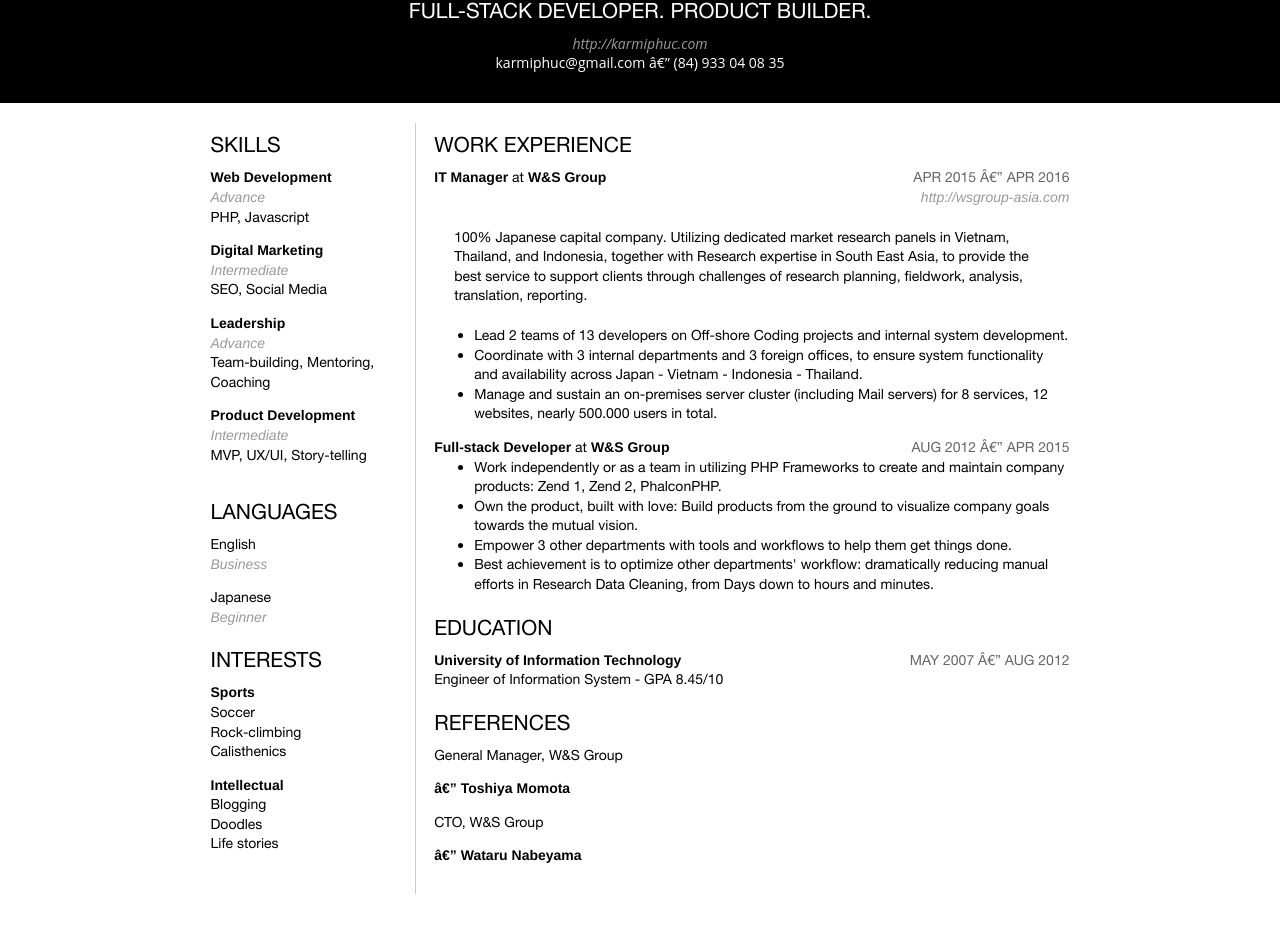
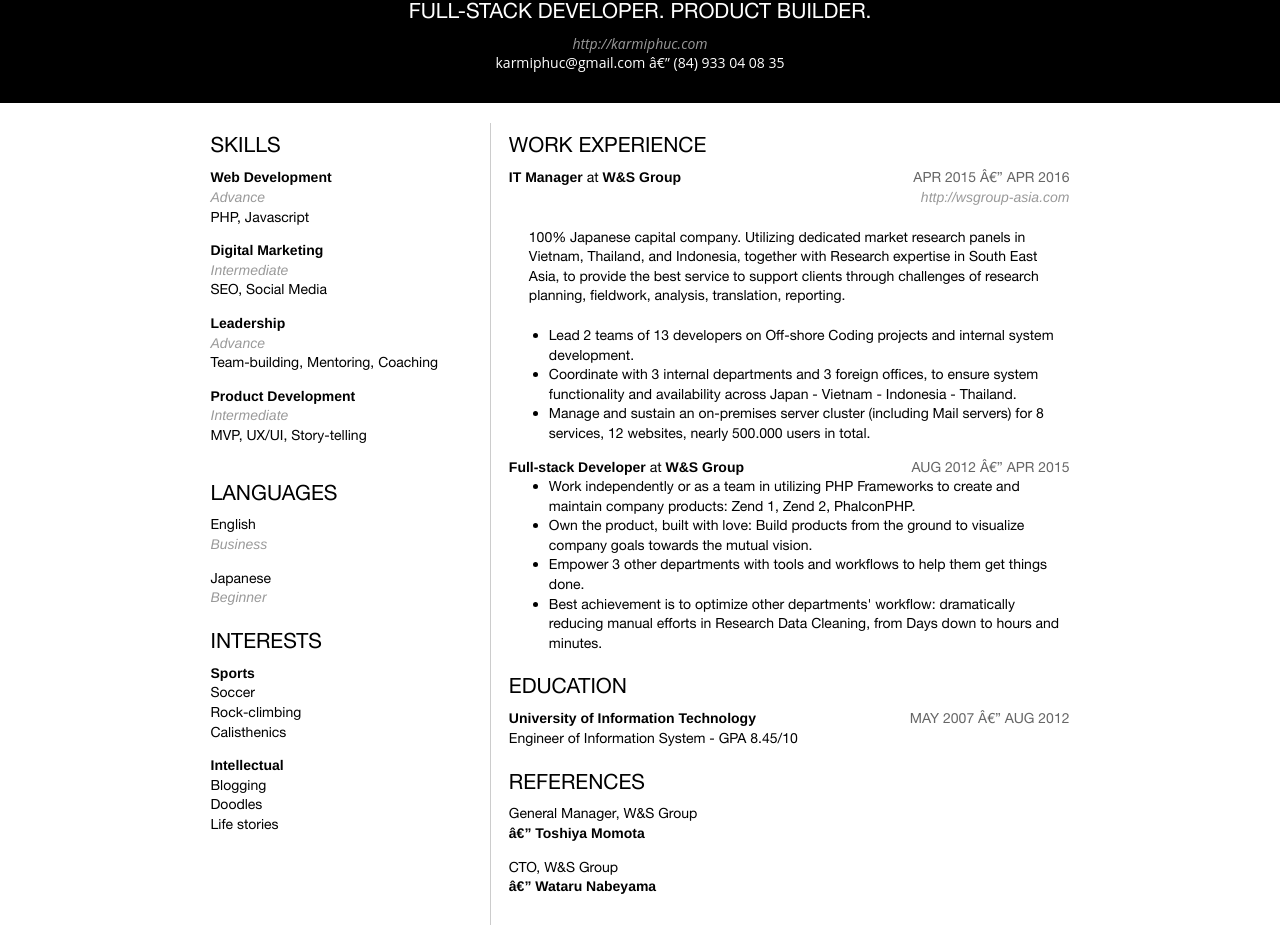
Before and after one commit to karmiphuc/json-resume, a plain HTML site: page index.html in a window 1280 px wide. Shown: the part 99-1032 px from the top of the page. Drawn offline with Linux system fonts and the light colour scheme.

Commit message:
Update index.html

```diff
--- a/index.html
+++ b/index.html
@@ -3,7 +3,7 @@
 <head>
 
     <meta charset="utf-9">
-    <meta name="viewport" content="width=device-width, initial-scale=1.0, maximum-scale=1">
+    <meta name="viewport" content="width=device-width, initial-scale=0.5, maximum-scale=1">
 
     <title>Karmi Phúc</title>
     <link rel="author" href="https://plus.google.com/110935870226734427532/about" />
@@ -198,7 +198,7 @@ section .website, section .date{
 
     <div class="resume-wrapper">
         <div class="row content">
-            <div class="col-xs-3 side">
+            <div class="col-xs-4 side">
                     <section id="skills">
                         <h2>Skills</h2>
                             <div class="item">
@@ -295,7 +295,7 @@ section .website, section .date{
                             </div>
                     </section>
             </div>
-            <div class="col-xs-9">
+            <div class="col-xs-8">
                     <section id="work">
                         <h2>Work Experience</h2>
                             <div class="item">
@@ -320,7 +320,7 @@ section .website, section .date{
                                             </div>
 
                                             <div class="website">
-                                                <a href="http://http://wsgroup-asia.com" target="_blank">http://wsgroup-asia.com</a>
+                                                <a href="http://wsgroup-asia.com" target="_blank">http://wsgroup-asia.com</a>
                                             </div>
                                     </div>
                                 </div>
@@ -414,18 +414,19 @@ section .website, section .date{
                             <div class="item">
                                     <blockquote class="reference">
                                         General Manager, W&amp;S Group
-                                    </blockquote>
-                                    <div class="name">
+                                        <div class="name">
                                         — Toshiya Momota
                                     </div>
+                                    </blockquote>
+
                             </div>
                             <div class="item">
                                     <blockquote class="reference">
                                         CTO, W&amp;S Group
-                                    </blockquote>
-                                    <div class="name">
+                                        <div class="name">
                                         — Wataru Nabeyama
                                     </div>
+                                    </blockquote>
                             </div>
                     </section>
 
```
